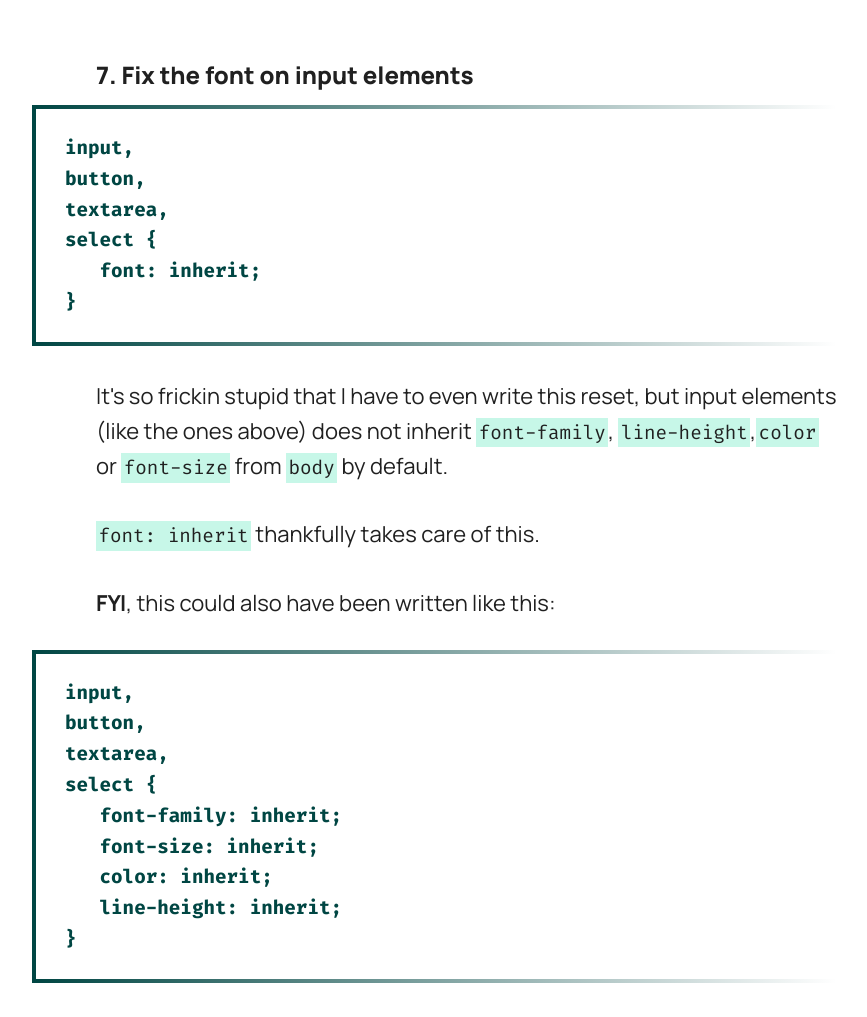
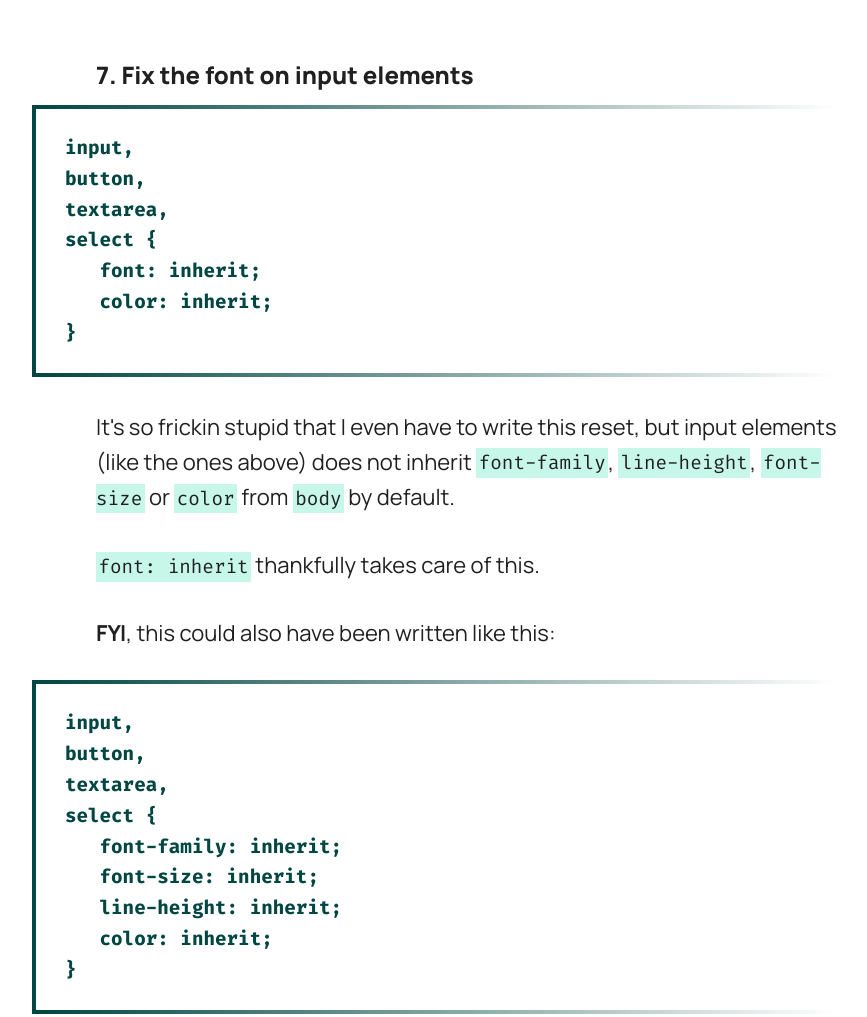
Before and after one commit to havardob/personal-site, an Eleventy site: page writing/posts/my-css-reset.md in a window 1280 px wide. Shown: the part 4440-5457 px from the top of the page, without its empty margins (172-1039 px from the left). Built offline with nearby package versions, Linux system fonts and the light colour scheme; Eleventy itself is replaced by a stand-in of ours; code samples lack their colours; files that its build step writes are made by us from their sources.

Commit message:
Changed a typo in a post

````diff
--- a/writing/posts/my-css-reset.md
+++ b/writing/posts/my-css-reset.md
@@ -106,10 +106,11 @@ button,
 textarea,
 select {
    font: inherit;
+   color: inherit;
 }
 ```
 
-It's so frickin stupid that I have to even write this reset, but input elements (like the ones above) does not inherit `font-family`, `line-height`,`color` or `font-size` from `body` by default.
+It's so frickin stupid that I even have to write this reset, but input elements (like the ones above) does not inherit `font-family`, `line-height`, `font-size` or `color` from `body` by default.
 
 `font: inherit` thankfully takes care of this.
 
@@ -122,8 +123,8 @@ textarea,
 select {
    font-family: inherit;
    font-size: inherit;
+   line-height: inherit;
    color: inherit;
-   line-height: inherit;
 }
 ```
 
````
